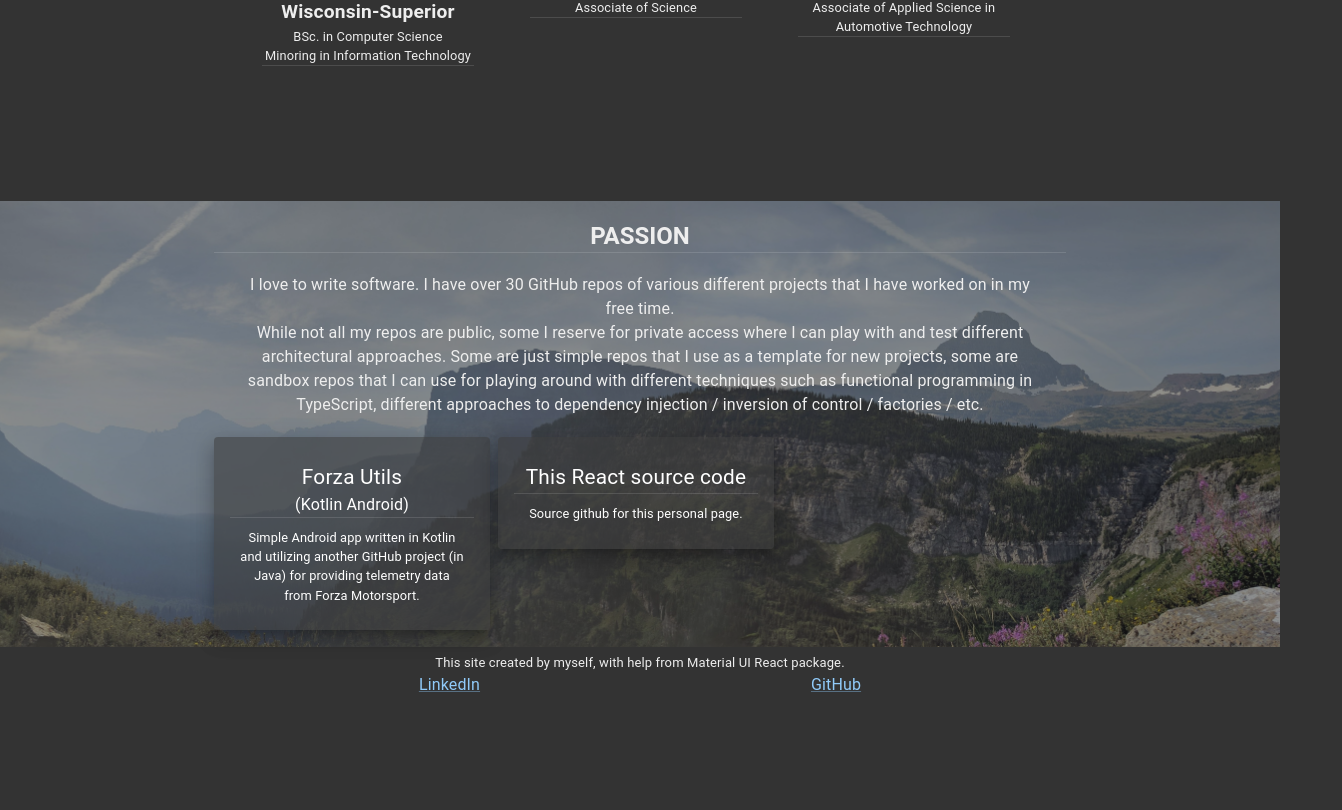
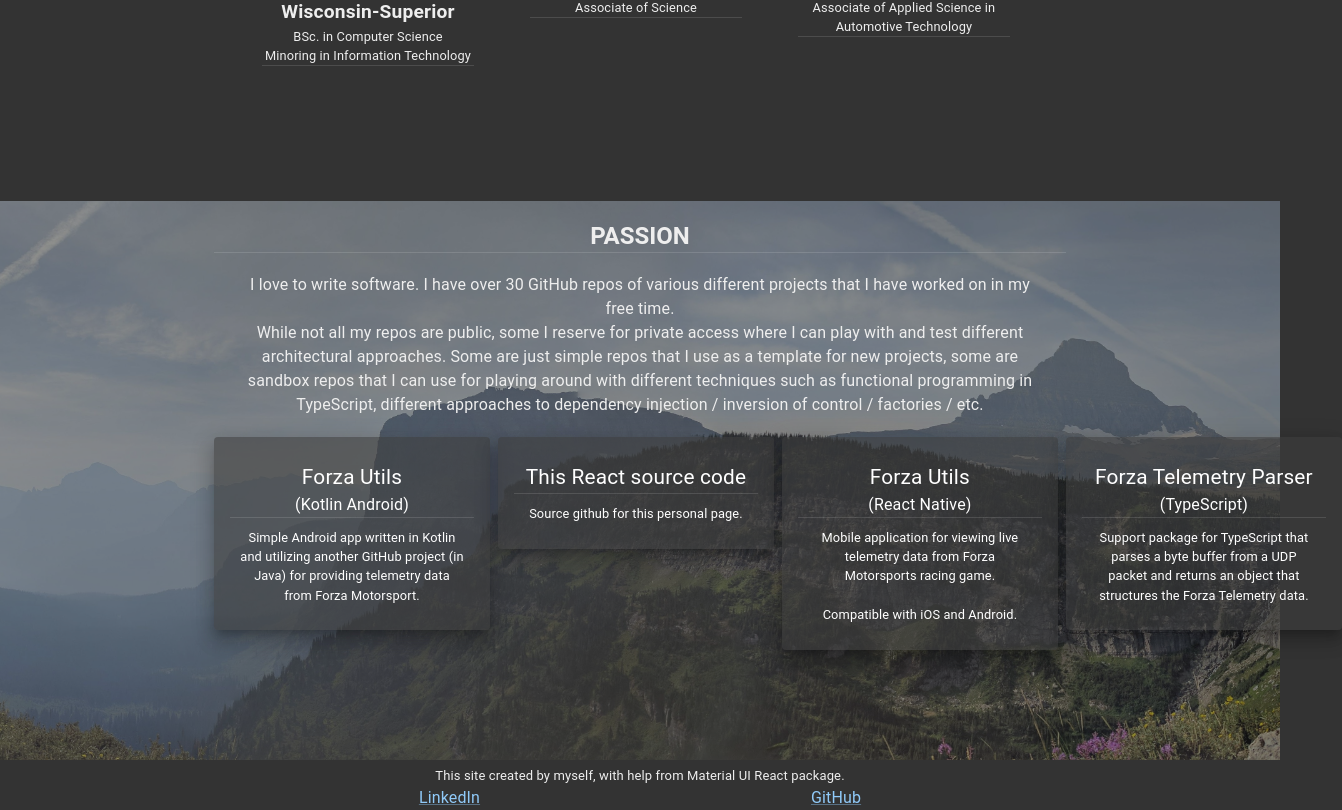
Before and after one commit to dusanders/dusanders.github.io, a React (Create React App) app in the folder frontend/: page / in a window 1280 px wide. Shown: the part 3320-4130 px from the top of the page, 1342 px wide, since content can reach past the window. Before the commit the page ends 4017 px from the top, so only its background shows below. Built offline with nearby package versions, Linux system fonts and the light colour scheme.

Commit message:
Add more projects
Add a couple more personal projects

```diff
--- a/frontend/src/sections/passion/Passion.tsx
+++ b/frontend/src/sections/passion/Passion.tsx
@@ -84,6 +84,52 @@ export function PassionSection(props: PassionProps) {
                 </Typography>
               )} />
             <ProjectCard
+              href={LinkConstants.ForzaUtils_ReactNative}
+              title={(
+                <>
+                  <Typography
+                    className="project-title-text">
+                    Forza Utils
+                  </Typography>
+                  <Typography>
+                    (React Native)
+                  </Typography>
+                </>
+              )}
+              body={(
+                <>
+                  <Typography
+                    className="project-desc-text">
+                    Mobile application for viewing live telemetry data from Forza Motorsports racing game.
+                  </Typography>
+                  <Typography className="project-desc-text">
+                    Compatible with iOS and Android.
+                  </Typography>
+                </>
+              )} />
+            <ProjectCard
+              href={LinkConstants.ForzaTelemetryApi_TypeScript}
+              title={(
+                <>
+                  <Typography
+                    className="project-title-text">
+                    Forza Telemetry Parser
+                  </Typography>
+                  <Typography>
+                    (TypeScript)
+                  </Typography>
+                </>
+              )}
+              body={(
+                <>
+                  <Typography
+                    className="project-desc-text">
+                      Support package for TypeScript that parses a byte buffer from a UDP packet and returns an object
+                      that structures the Forza Telemetry data.
+                  </Typography>
+                </>
+              )} />
+            <ProjectCard
               href={LinkConstants.Github_Pages_Portfolio_Repo}
               title={(
                 <Typography
--- a/frontend/src/types/types.ts
+++ b/frontend/src/types/types.ts
@@ -12,6 +12,14 @@ export namespace LinkConstants {
    * My Kotlin Forza project
    */
   export const ForzaUtils_Android: string = "https://github.com/dusanders/forzautils_android"
+  /**
+   * Forza utility in React Native
+   */
+  export const ForzaUtils_ReactNative: string = "https://github.com/dusanders/forzautils_reactnative"
+  /**
+   * Forza Telemetry parser in TypeScript
+   */
+  export const ForzaTelemetryApi_TypeScript: string = "https://github.com/dusanders/ForzaTelemetryAPI_typescript"
   /**
    * My base GitHub page
    */
```
